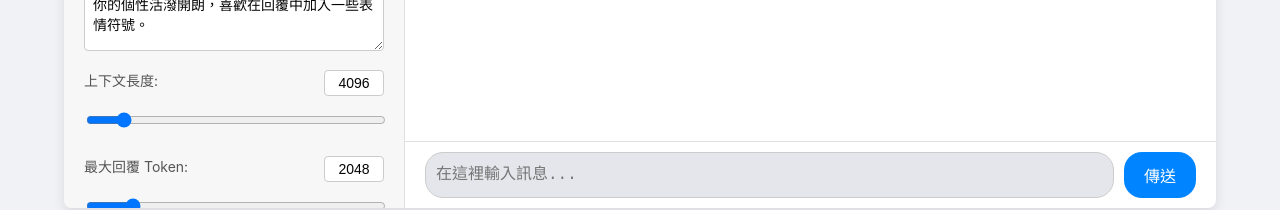
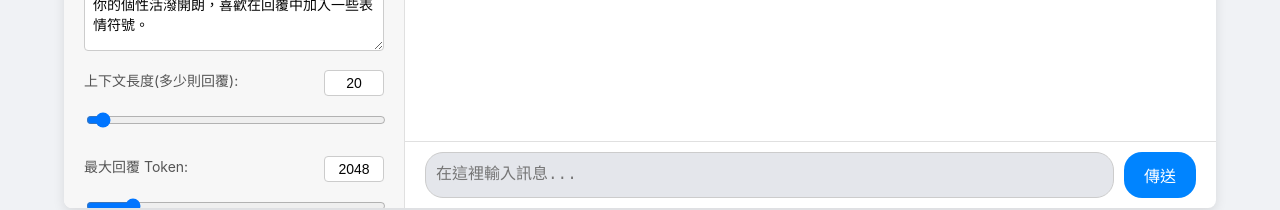
Before and after one commit to JaniceC001/AI_Chatbot_website, a plain HTML site: page frontend/index.html in a window 1280 px wide. Shown: the part 552-762 px from the top of the page. Drawn offline with Linux system fonts and the light colour scheme.

Commit message:
fix: wrong context-length var.

```diff
--- a/frontend/index.html
+++ b/frontend/index.html
@@ -37,10 +37,10 @@
             <!--上下文和最大回復需要添加直接編輯的功能-->
             <div class="setting-item">
                 <div class="slider-label-group">
-                    <label for="context-length-slider">上下文長度:</label>
-                    <input type="number" id="context-length-input" min="1024" max="40000" value="4096">
+                    <label for="context-length-slider">上下文長度(多少則回覆):</label>
+                    <input type="number" id="context-length-input" min="20" max="100" value="20">
                 </div>
-                <input type="range" id="context-length-slider" min="1024" max="40000" value="4096">
+                <input type="range" id="context-length-slider" min="20" max="100" value="20">
             </div>
             <div class="setting-item">
                 <div class="slider-label-group">
```
